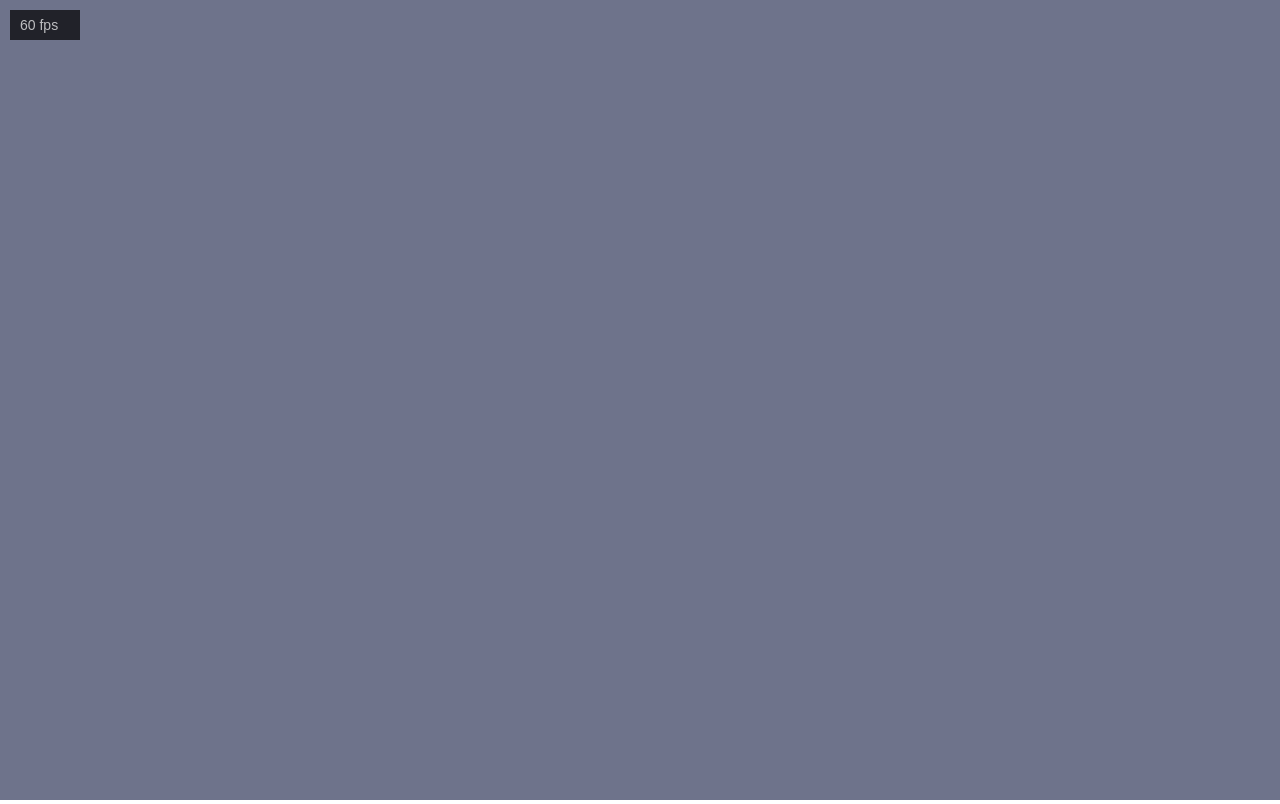
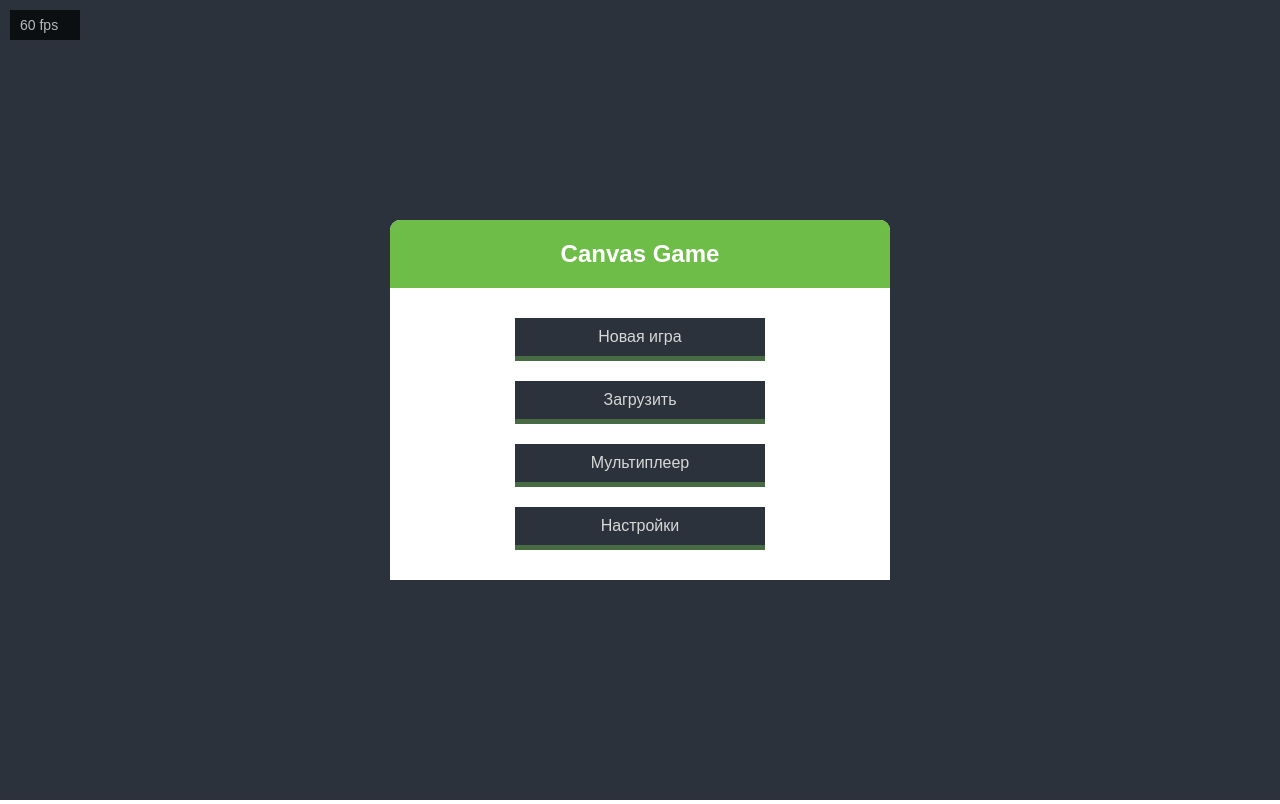
Before and after one commit to firus-v/CanvasGame, a website built with webpack: page index.html in a window 1280 px wide. Built offline with nearby package versions, Linux system fonts and the light colour scheme.

Commit message:
create menu and start game

```diff
--- /dev/null
+++ b/saves/save.json
@@ -0,0 +1,11 @@
+[
+  {
+    "name": "world1",
+    "map": "map"
+  },
+  {
+    "name": "Новая игра",
+    "map": "map"
+  }
+
+]
--- a/src/FPSCounter.js
+++ b/src/FPSCounter.js
@@ -1,4 +1,5 @@
-export default class FPSCounter {
+import Game from './Game'
+class FPSCounter{
     x = 0;
     y = 0;
     count = 0;
@@ -13,17 +14,24 @@ export default class FPSCounter {
             this.text = this.count;
             this.count=0;
         }, 100);
+
+        Game.stack.Add(this.render.bind(this));
     }
 
-    render(ctx) {
+    render() {
         this.count++;
-        ctx.globalAlpha = 0.7;
-        ctx.fillStyle = "#000000";
-        ctx.fillRect(this.x, this.y, 70, 30);
-        ctx.fillStyle = "#fff";
-        ctx.font = "14px sans-serif";
-        ctx.fillText(this.text*10+' fps', this.x+10, this.y+20, 100);
+        Game.ctx.globalAlpha = 0.7;
+        Game.ctx.fillStyle = "#000000";
+        Game.ctx.fillRect(this.x, this.y, 70, 30);
+        Game.ctx.fillStyle = "#fff";
+        Game.ctx.font = "14px sans-serif";
+        Game.ctx.fillText(this.text*10+' fps', this.x+10, this.y+20, 100);
 
-        ctx.globalAlpha = 1;
+        Game.ctx.globalAlpha = 1;
+    }
+    SetPosition(x,y){
+        this.x=x;
+        this.y=y;
     }
 }
+export default new FPSCounter(10,10);
--- /dev/null
+++ b/src/Game.js
@@ -0,0 +1,78 @@
+class Game {
+    body;
+    app;
+    canvas;
+    ctx;
+    stackUpdate = [];
+    stack = {
+        Add: (elem) => {
+            let add = true;
+            this.stackUpdate.map((item, index) => {
+                if (elem.name === item.name) {
+                    console.error('Stack call: namespace already uses');
+                    add = false;
+                }
+            });
+            if (add)
+                this.stackUpdate.push(elem);
+        },
+        Del: (elem) => {
+
+            this.stackUpdate.map((item, index) => {
+                if (elem.name === item.name) {
+                    this.stackUpdate.splice(index, 1);
+                }
+            })
+        }
+    };
+
+    constructor() {
+        //region Подготовка приложения
+        this.body = document.querySelector('body');
+        this.app = document.createElement('div');
+        this.app.setAttribute('id', 'app');
+        this.canvas = document.createElement('canvas');
+        this.canvas.setAttribute('id', 'canvas');
+        this.app.appendChild(this.canvas);
+        this.body.appendChild(this.app);
+        this.ctx = this.canvas.getContext('2d');
+
+        this.ResizeWindow();
+        window.addEventListener('resize', this.ResizeWindow);
+        this.Main();
+    }
+
+    ResizeWindow() {
+        this.canvas.width = this.app.offsetWidth;
+        this.canvas.height = this.app.offsetHeight;
+    }
+
+    Main = () => {
+        window.requestAnimationFrame(() => {
+            this.Main()
+        });
+        this.ctx.clearRect(0, 0, this.canvas.width, this.canvas.height);
+        this.stackUpdate.map(elem => {
+            elem();
+        })
+    };
+
+    CreateNewWorld(worldName) {
+        this.stack.Add(this.Loader.bind(this));
+        setTimeout(() => {
+            this.stack.Del(this.Loader.bind(this));
+            this.StartGame();
+        }, 1000);
+    }
+
+    Loader() {
+        this.ctx.fillStyle = '#fff';
+        this.ctx.fillText('Loading...', this.canvas.width / 2, this.canvas.height / 2);
+    }
+
+    StartGame() {
+
+    }
+}
+
+export default new Game();
--- /dev/null
+++ b/src/Interface/Menu.js
@@ -0,0 +1,32 @@
+import Game from "../Game";
+
+export default class Menu{
+    isShow = false;
+    html;
+    content;
+    constructor(id,title) {
+        this.html =  document.createElement('div');
+        this.html.classList.add(id);
+        let el_title = document.createElement('h2');
+        el_title.classList.add('title');
+        el_title.innerText = title;
+        this.content = document.createElement('div');
+        this.content.classList.add('content');
+
+
+        this.html.appendChild(el_title);
+        this.html.appendChild(this.content);
+    }
+    Show(){
+        this.isShow=true;
+        Game.app.appendChild(this.html);
+    }
+    Hide(){
+        this.isShow=false;
+        Game.app.removeChild(Game.app.querySelector('.main-menu'))
+    }
+    MoveTo(target){
+        this.Hide();
+        target.Show();
+    }
+}
--- /dev/null
+++ b/src/Interface/MenuLoadGame.js
@@ -0,0 +1,30 @@
+import Menu from "./Menu";
+import MenuMain from "./MenuMain";
+import saves from '../../saves/save'
+
+class MenuLoadGame extends Menu{
+    constructor() {
+        super('main-menu', 'Настройки');
+
+        let b_back = document.createElement('button');
+        b_back.classList.add('button');
+        b_back.innerText = 'Назад';
+        b_back.addEventListener('click', ()=>{this.MoveTo(MenuMain)});
+
+        let save_html = document.createElement('ul');
+        let save_list = saves;
+        save_list.map(elem=>{
+            let result = document.createElement('li');
+            result.classList.add('load_elem');
+            result.innerText = elem.name;
+            save_html.appendChild(result);
+        });
+
+
+        this.content.appendChild(save_html);
+        this.content.appendChild(b_back);
+
+    }
+
+}
+export default new MenuLoadGame();
--- /dev/null
+++ b/src/Interface/MenuMain.js
@@ -0,0 +1,40 @@
+import Menu from "./Menu";
+import MenuNewGame from "./MenuNewGame";
+import MenuMultiplayer from "./MenuMultiplayer";
+import MenuLoadGame from "./MenuLoadGame";
+import MenuSettings from "./MenuSettings";
+
+class MenuMain extends Menu{
+    constructor() {
+        super('main-menu', 'Canvas Game');
+
+        let b_singleGame = document.createElement('button');
+        b_singleGame.classList.add('button');
+        b_singleGame.innerText = 'Новая игра';
+        b_singleGame.addEventListener('click', ()=>{this.MoveTo(MenuNewGame)});
+
+        let b_load = document.createElement('button');
+        b_load.classList.add('button');
+        b_load.innerText = 'Загрузить';
+        b_load.addEventListener('click', ()=>{this.MoveTo(MenuLoadGame)});
+
+        let b_multiplayer = document.createElement('button');
+        b_multiplayer.classList.add('button');
+        b_multiplayer.innerText = 'Мультиплеер';
+        b_multiplayer.addEventListener('click', ()=>{this.MoveTo(MenuMultiplayer)});
+
+        let b_settings = document.createElement('button');
+        b_settings.classList.add('button');
+        b_settings.innerText = 'Настройки';
+        b_settings.addEventListener('click', ()=>{this.MoveTo(MenuSettings)});
+
+
+        this.content.appendChild(b_singleGame);
+        this.content.appendChild(b_load);
+        this.content.appendChild(b_multiplayer);
+        this.content.appendChild(b_settings);
+
+    }
+
+}
+export default new MenuMain();
--- /dev/null
+++ b/src/Interface/MenuMultiplayer.js
@@ -0,0 +1,19 @@
+import Menu from "./Menu";
+import MenuMain from "./MenuMain";
+
+class MenuMultiplayer extends Menu{
+    constructor() {
+        super('main-menu', 'Мультиплеер');
+
+        let b_back = document.createElement('button');
+        b_back.classList.add('button');
+        b_back.innerText = 'Назад';
+        b_back.addEventListener('click', ()=>{this.MoveTo(MenuMain)});
+
+
+        this.content.appendChild(b_back);
+
+    }
+
+}
+export default new MenuMultiplayer();
--- /dev/null
+++ b/src/Interface/MenuNewGame.js
@@ -0,0 +1,34 @@
+import Game from '../Game'
+import Menu from "./Menu"
+import MenuMain from "./MenuMain"
+
+class MenuNewGame extends Menu{
+    constructor() {
+        super('main-menu', 'Новая игра');
+
+        let name_world = document.createElement("input");
+        name_world.id = 'name_world';
+        name_world.placeholder = 'Название мира';
+
+        let b_start = document.createElement('button');
+        b_start.classList.add('button');
+        b_start.innerText = 'Начать';
+        b_start.addEventListener('click', ()=>{
+            this.Hide();
+            Game.CreateNewWorld(name_world.value)}
+            );
+
+        let b_back = document.createElement('button');
+        b_back.classList.add('button');
+        b_back.innerText = 'Назад';
+        b_back.addEventListener('click', ()=>{this.MoveTo(MenuMain)});
+
+
+
+        this.content.appendChild(name_world);
+        this.content.appendChild(b_start);
+        this.content.appendChild(b_back);
+
+    }
+}
+export default new MenuNewGame();
--- /dev/null
+++ b/src/Interface/MenuSettings.js
@@ -0,0 +1,19 @@
+import Menu from "./Menu";
+import MenuMain from "./MenuMain";
+
+class MenuSettings extends Menu{
+    constructor() {
+        super('main-menu', 'Настройки');
+
+        let b_back = document.createElement('button');
+        b_back.classList.add('button');
+        b_back.innerText = 'Назад';
+        b_back.addEventListener('click', ()=>{this.MoveTo(MenuMain)});
+
+
+        this.content.appendChild(b_back);
+
+    }
+
+}
+export default new MenuSettings();
--- a/src/index.js
+++ b/src/index.js
@@ -1,35 +1,6 @@
-import '../style.css';
-import FPSCounter from './FPSCounter';
+import '../style.css'
+import Game from './Game'
+import FPSCounter from './FPSCounter'
+import MenuMain from './Interface/MenuMain'
 
-//region Подготовка приложения
-let body = document.querySelector('body');
-let app = document.createElement('div');
-app.setAttribute('id','app');
-let canvas = document.createElement('canvas');
-canvas.setAttribute('id','canvas');
-app.appendChild(canvas);
-body.appendChild(app);
-
-ResizeWindow();
-let ctx = canvas.getContext('2d');
-
-
-//Слушатель изменения размера окна
-window.addEventListener('resize',ResizeWindow);
-function ResizeWindow() {
-    canvas.width = app.offsetWidth;
-    canvas.height = app.offsetHeight;
-}
-//endregion
-
-let fptCounter = new FPSCounter(10,10);
-
-function Main(){
-    //Очистка фрейма
-    window.requestAnimationFrame(Main);
-    ctx.clearRect(0,0,canvas.width,canvas.height);
-
-    //Счетчик FPS
-    fptCounter.render(ctx);
-}
-Main();
+MenuMain.Show();
--- a/style.css
+++ b/style.css
@@ -1,5 +1,6 @@
 body{
     margin: 0;
+    font-family: sans-serif;
 }
 #app{
     position: absolute;
@@ -10,5 +11,76 @@ body{
     top: 0;
 }
 canvas{
-    background: #6e738b;
+    background: #2b323c;
 }
+.main-menu{
+    position: absolute;
+    left: 50%;
+    top: 50%;
+    background: #fff;
+    transform: translate(-50%, -50%);
+    border-radius: 10px 10px 0 0;
+    width: 500px;
+    overflow: hidden;
+}
+.main-menu .title{
+    background: #6ebd48;
+    margin: 0;
+    padding: 20px;
+    color: #fff;
+    text-align: center;
+}
+.main-menu .content{
+    padding: 20px;
+    display: flex;
+    flex-direction: column;
+    align-items: center;
+}
+.button{
+    padding: 10px 20px;
+    color: #d8d8d8;
+    font-size: 16px;
+    background: #2b323c;
+    margin: 10px;
+    width: 250px;
+    border:0;
+    border-bottom: 5px solid #476c43;
+    position: relative;
+    cursor: pointer;
+}
+.button::after{
+    content: '';
+    position: absolute;
+    bottom: -5px;
+    left: 50%;
+    right: 50%;
+    height: 5px;
+    background: #71c049;
+    transition: 0.2s ease-in-out;
+    z-index: 1;
+}
+.button:hover::after{
+    left: 0;
+    right: 0;
+}
+.main-menu ul{
+    list-style-type: none;
+    margin: 0;
+    padding: 0;
+}
+.main-menu .load_elem{
+    padding: 10px;
+    background: #2b323c;
+    margin: 10px;
+    color: #fff;
+    border-radius: 4px;
+    width: 250px;
+    cursor: pointer
+}
+.main-menu input{
+    background: #2b323c;
+    padding: 10px;
+    border: 0;
+    width: 300px;
+    color: #fff;
+}
--- a/webpack.config.js
+++ b/webpack.config.js
@@ -9,7 +9,7 @@ module.exports = {
     devServer: {
         contentBase: './',
     },
-    entry: './src/index.js',
+    entry: ['./src/index.js'],
     output:{
         filename: 'app.js',
         path: path.resolve(__dirname,'dist'),
```
